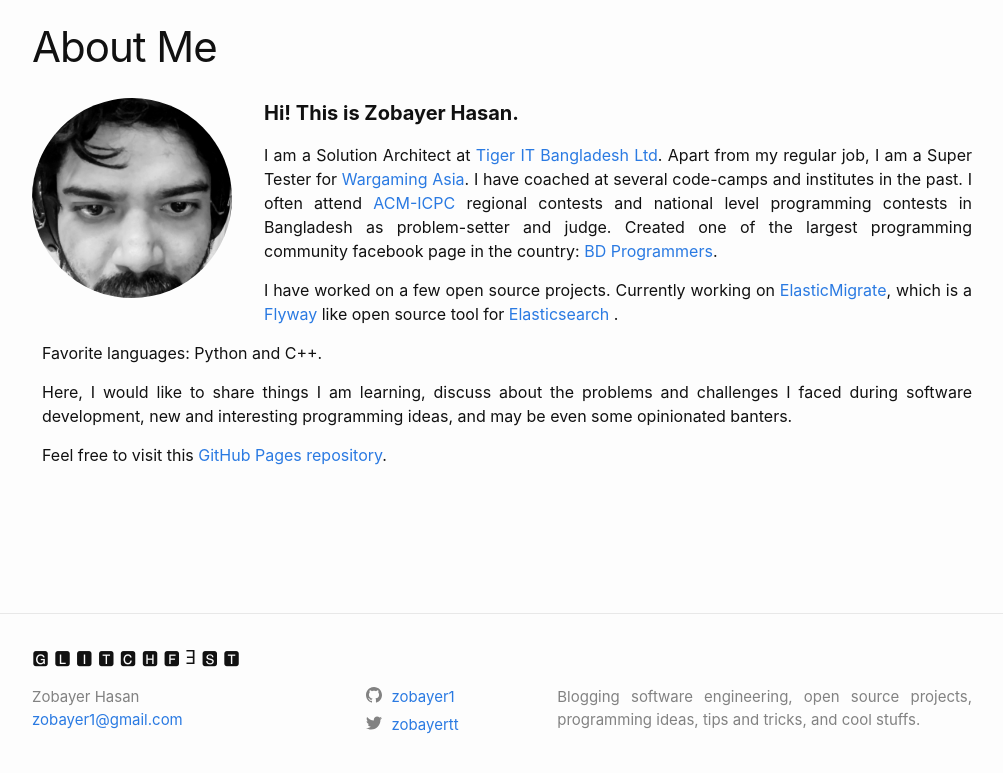
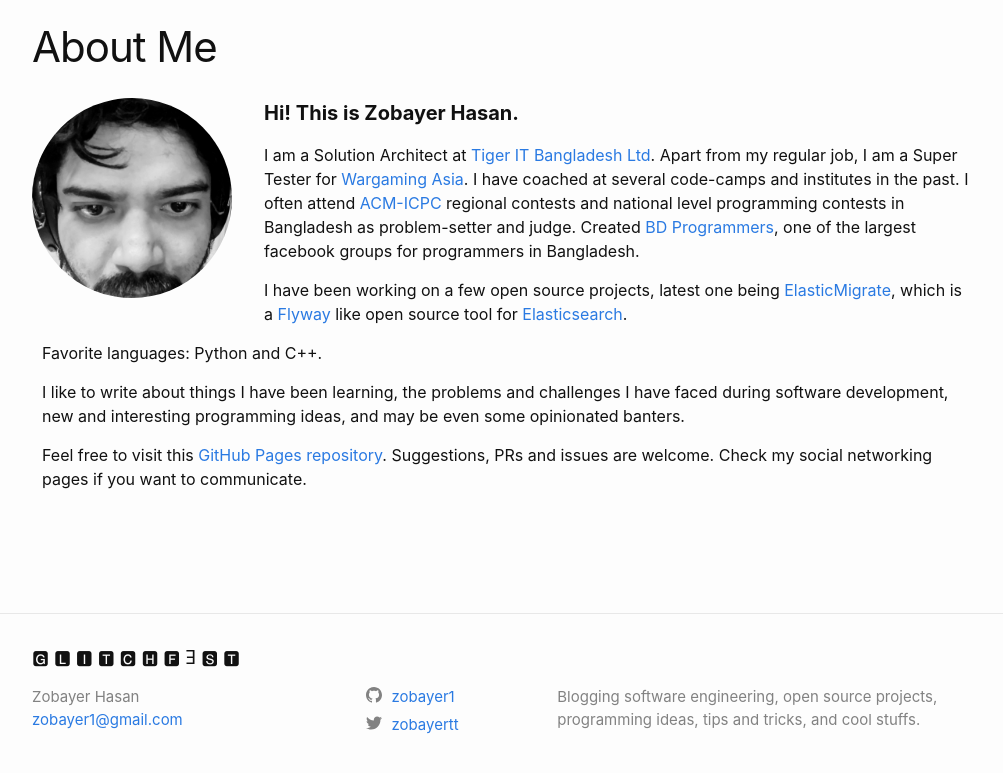
Before and after one commit to zobayer1/zobayer1.github.io, a Jekyll site: the page built from about.html, in a window 1280 px wide, cut to the strip 104-877 px from the top of the page. Shown: the whole strip, without its empty margins (138-1141 px from the left). Built offline with Jekyll 4.4.1, drawn with Linux system fonts in a browser that asks for light colours.

Commit message:
Update about me page

```diff
--- a/404.html
+++ b/404.html
@@ -18,7 +18,7 @@
 </style>
 
 <div class="container">
-  <h1>4҉ 0҉ 4҉</h1>
+  <h1>&nbsp;4҉ 0҉ 4҉</h1>
 
   <p><strong>Are you lost?</strong></p>
 </div>
--- a/about.html
+++ b/about.html
@@ -22,9 +22,6 @@
     vertical-align: middle;
     border-style: none;
   }
-  p {
-    text-align: justify;
-  }
 </style>
 <div class="container">
   <div class="float-left"><img class="rounded" src="{{ '/assets/img/about/about.png' | relative_url }}" height="200px" width="200px"></div>
@@ -33,14 +30,14 @@
     <p>I am a Solution Architect at <a href="http://www.tigerit.com/">Tiger IT Bangladesh Ltd</a>. Apart from my regular job, I am a Super Tester for
     <a href="https://asia.wargaming.net/en">Wargaming Asia</a>. I have coached at several code-camps and institutes in the past. I often attend
     <a href="https://icpc.global/">ACM-ICPC</a> regional contests and national level programming contests in Bangladesh as problem-setter and judge.
-    Created one of the largest programming community facebook page in the country: <a href="https://web.facebook.com/groups/bd.contest.programmers/?_rdc=1&_rdr">
-    BD Programmers</a>.</p>
-    <p>I have worked on a few open source projects. Currently working on <a href="https://github.com/zobayer1/elastic-migrate">
-    ElasticMigrate</a>, which is a <a href="https://flywaydb.org/">Flyway</a> like open source tool for <a href="https://www.elastic.co/">Elasticsearch
-    </a>.</p>
+    Created <a href="https://web.facebook.com/groups/bd.contest.programmers/">BD Programmers</a>, one of the largest facebook groups for programmers
+    in Bangladesh.</p>
+    <p>I have been working on a few open source projects, latest one being <a href="https://github.com/zobayer1/elastic-migrate">ElasticMigrate</a>,
+    which is a <a href="https://flywaydb.org/">Flyway</a> like open source tool for <a href="https://www.elastic.co/">Elasticsearch</a>.</p>
     <p>Favorite languages: Python and C++.</p>
-    <p>Here, I would like to share things I am learning, discuss about the problems and challenges I faced during software development, new and interesting
+    <p>I like to write about things I have been learning, the problems and challenges I have faced during software development, new and interesting
     programming ideas, and may be even some opinionated banters.</p>
-    <p>Feel free to visit this <a href="https://github.com/zobayer1/zobayer1.github.io">GitHub Pages repository</a>.</p>
+    <p>Feel free to visit this <a href="https://github.com/zobayer1/zobayer1.github.io">GitHub Pages repository</a>. Suggestions, PRs and issues
+    are welcome. Check my social networking pages if you want to communicate.</p>
   </div>
 </div>
```
